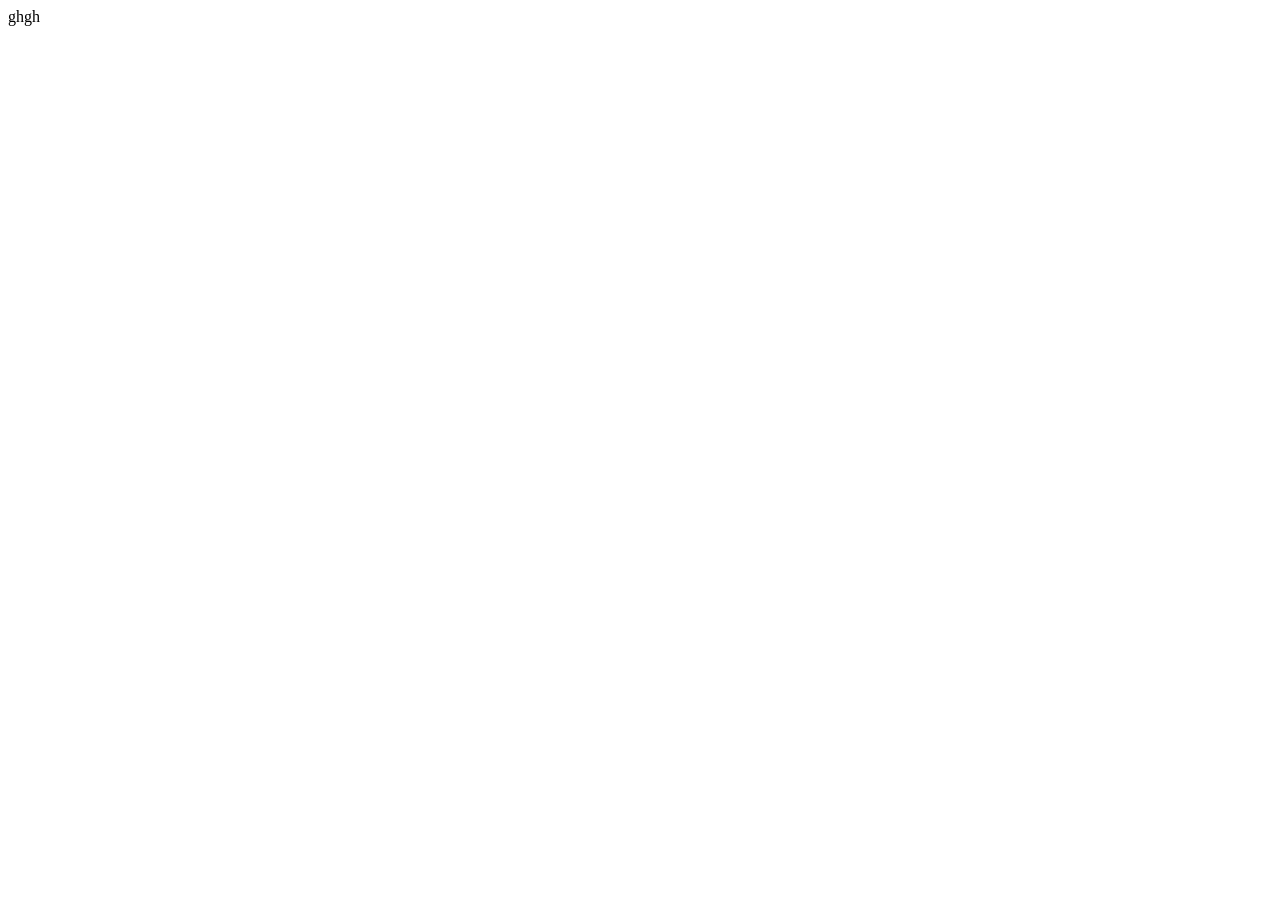
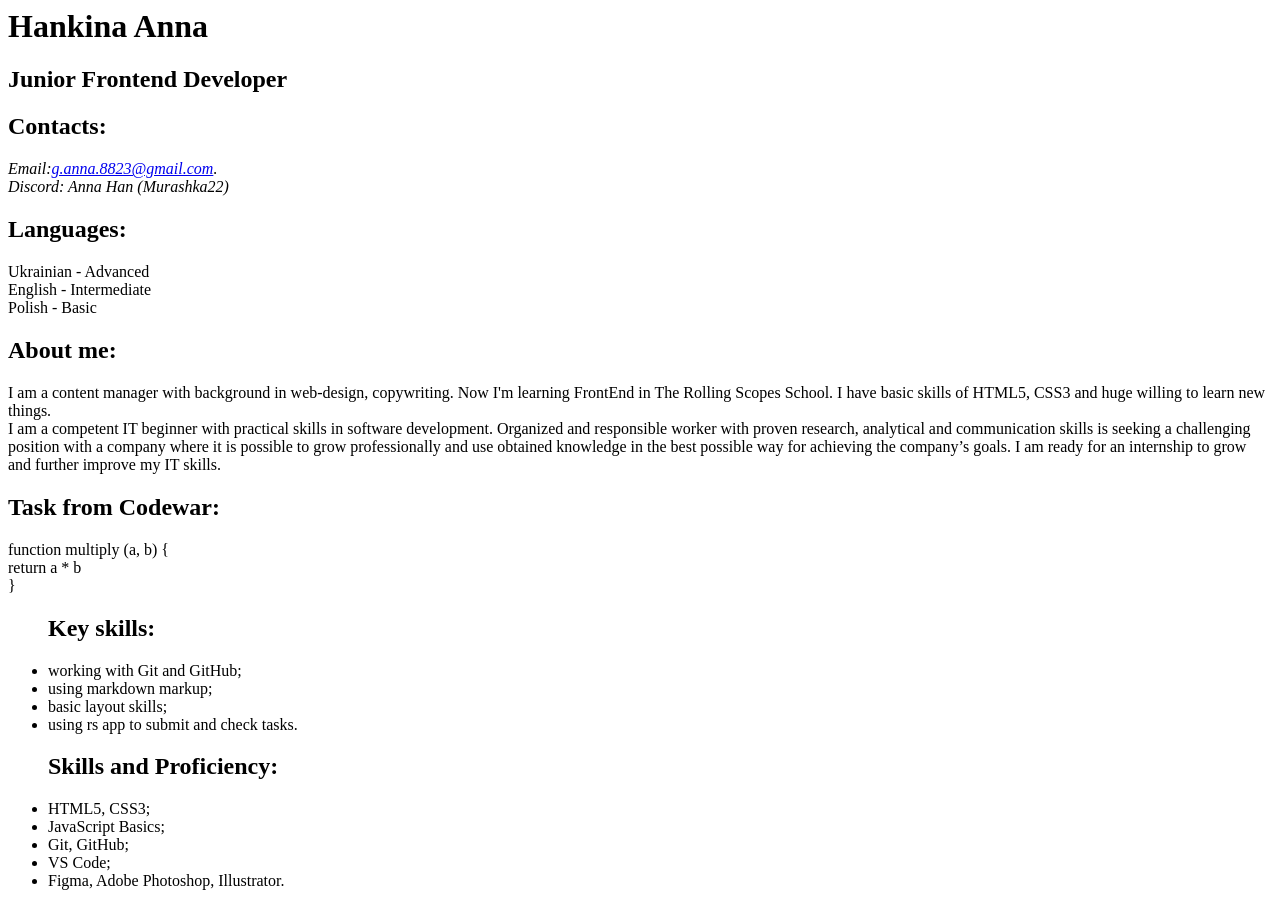
Before and after one commit to Murashka22/rsschool-cv, a plain HTML site: page index.html in a window 1280 px wide. Before the commit the page ends 800 px from the top, so only its background shows below. Drawn offline with Linux system fonts and the light colour scheme.

Commit message:
feat: add basic page structure

```diff
--- a/index.html
+++ b/index.html
@@ -1 +1,43 @@
-ghgh
+<h1>Hankina Anna</h1>
+    <h2>Junior Frontend Developer</h2>
+    <h2>Contacts:</h2>
+    <address>
+        Email:<a href="mailto:g.anna.8823@gmail.com">g.anna.8823@gmail.com</a>.<br>
+        Discord: Anna Han (Murashka22)
+    </address>
+
+    <h2>Languages:</h2>
+    <p>Ukrainian - <span>Advanced</span> <br>English - <span>Intermediate</span> <br>Polish - <span>Basic</span></p>
+
+    <h2>About me:</h2>
+    <p>
+    I am a content manager with background in web-design, copywriting. Now I'm learning FrontEnd in The Rolling Scopes School. I have basic skills of HTML5, CSS3 and huge willing to learn new things.<br>
+
+    I am a competent IT beginner with practical skills in software development. Organized and responsible worker with proven research, analytical and communication skills is seeking a challenging position with a company where it is possible to grow professionally and use obtained knowledge in the best possible way for achieving the company’s goals. I am ready for an internship to grow and further improve my IT skills.</p>
+
+    <h2>Task from Codewar:</h2>
+    function multiply (a, b) {<br>
+
+    return a * b<br>
+    }
+
+    <ul>
+        <h2>Key skills:</h2>
+            <li>working with Git and GitHub;
+            </li>
+            <li>using markdown markup;
+            </li>
+            <li>basic layout skills;
+            </li>
+            <li>using rs app to submit and check tasks.
+            </li>
+    </ul>
+
+    <ul>
+        <h2>Skills and Proficiency:</h2>
+            <li>HTML5, CSS3;</li>
+            <li>JavaScript Basics;</li>
+            <li>Git, GitHub;</li>
+            <li>VS Code;</li>
+            <li>Figma, Adobe Photoshop, Illustrator.</li>
+    </ul>
```
